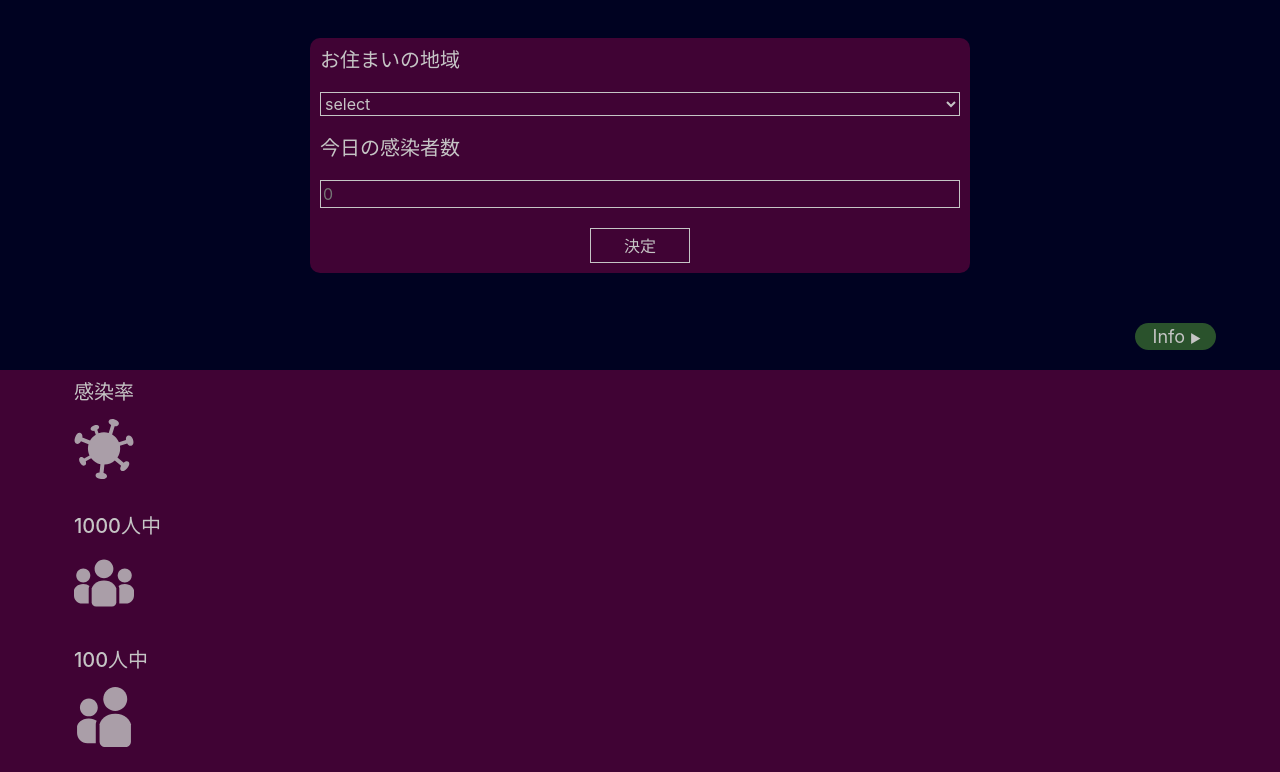
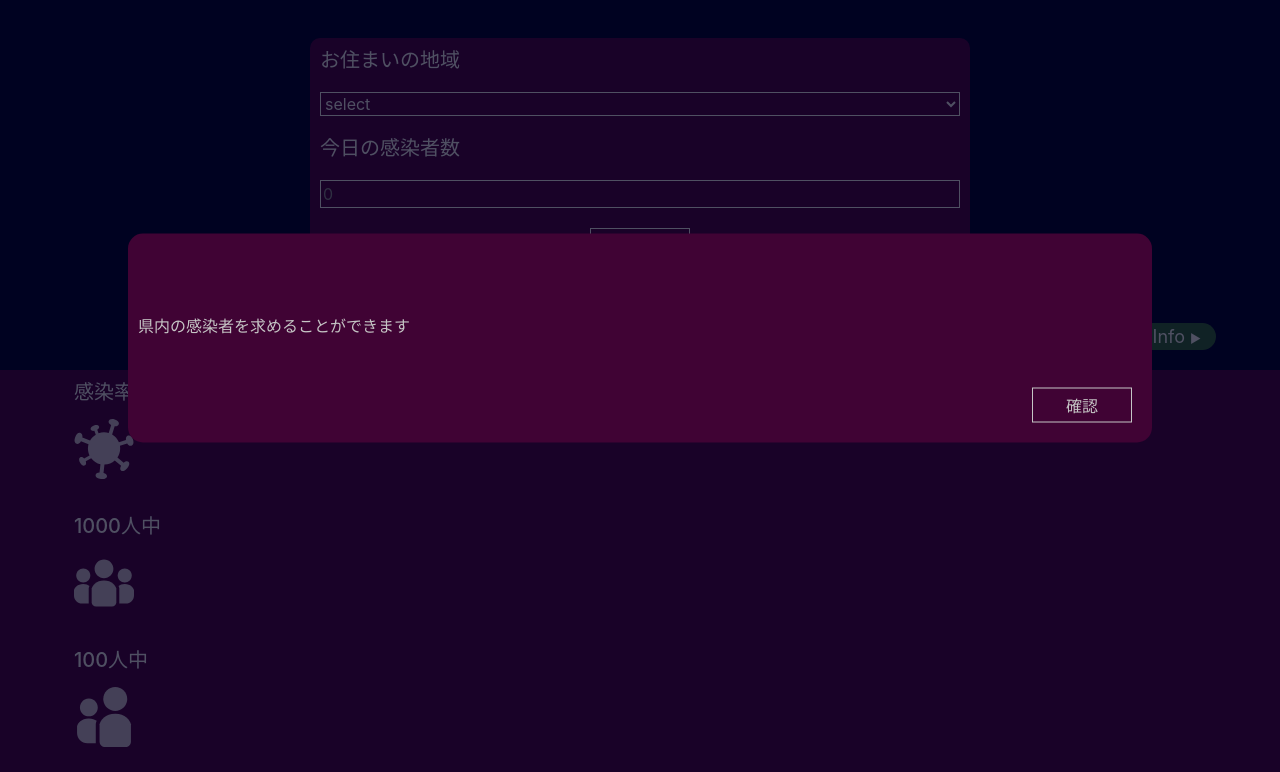
Before and after one commit to KojimaNaoyuki/COVID-19_riskFactor, a plain HTML site: page index.html in a window 1280 px wide. Shown: the part 62-834 px from the top of the page. Drawn offline with nearby package versions, Linux system fonts and the light colour scheme.

Commit message:
2021/02/26/1

```diff
--- a/index.html
+++ b/index.html
@@ -11,6 +11,14 @@
     <link rel="stylesheet" href="./styles/style.css">
 </head>
 <body>
+    <div class="start-open">
+        <div class="start-open__box">
+            <p>県内の感染者を求めることができます</p>
+            <div class="start-open__box__btn-inner">
+                <button class="side-come-out-btn" id="start-open-btn">確認</button>
+            </div>
+        </div>
+    </div>
     <div class="global-contents">
         <header class="header">
             <h1><img src="./styles/img/virus-icon.svg" alt="logo">COVID-19</h1>
--- a/scripts/main.js
+++ b/scripts/main.js
@@ -1,7 +1,7 @@
 document.addEventListener('DOMContentLoaded', function() {
     console.log('main.js');
 
-    alert('県内の感染率を求めることができます');
+    // alert('県内の感染率を求めることができます');
 
     new Main();
 });
@@ -15,11 +15,17 @@ class Main {
         this.DOM.result = document.querySelector('.result');
         this.DOM.infoBtn = document.querySelector('#info-btn');
         this.DOM.global = document.querySelector('.global-contents');
+        this.DOM.body = document.querySelector('body');
+        this.DOM.startOpenBtn = document.querySelector('#start-open-btn');
         this._addEvent();
     }
 
     _arrowAdd() {
         this.DOM.result.classList.add('calRuned');
+    }
+
+    _startOpenAdd() {
+        this.DOM.body.classList.add('start-open-close');
     }
 
     _toggleInfo() {
@@ -33,5 +39,6 @@ class Main {
         this.DOM.btn.addEventListener('click', this._arrowAdd.bind(this));
 
         this.DOM.infoBtn.addEventListener('click', this._toggleInfo.bind(this));
+        this.DOM.startOpenBtn.addEventListener('click', this._startOpenAdd.bind(this));
     }
 }
--- a/styles/breakpoints/_base.scss
+++ b/styles/breakpoints/_base.scss
@@ -27,8 +27,33 @@ body {
     margin-bottom: 40px;
 }
 
+.start-open {
+    width: 100%;
+    position: absolute;
+    top: 50%;
+    left: 0;
+    transform: translateY(-50%);
+    z-index: 1000;
+    color: $baseFontColor;
+    transition: all 0.5s;
+
+    &__box {
+        padding: 80px 10px 0 10px;
+        margin: 0 auto;
+        width: 80%;
+        background-color: $impactBgColor;
+        border-radius: 15px;
+
+        &__btn-inner {
+            padding: 50px 10px 20px 10px;
+            text-align: right;
+        }
+    }
+}
+
 .global-contents {
     color: $baseFontColor;
+    opacity: 0.4;
     & .header {
         display: block;
         width: 100%;
@@ -201,6 +226,15 @@ body {
     }
 }
 
+.start-open-close {
+    & .start-open {
+        transform: translateY(-50%) scale(0);
+    }
+    & .global-contents {
+        opacity: 1;
+    }
+}
+
 .calRuned {
     & .result__heading {
         & > img {
```
Also changed, not shown: styles/style.css, 1 other file.
